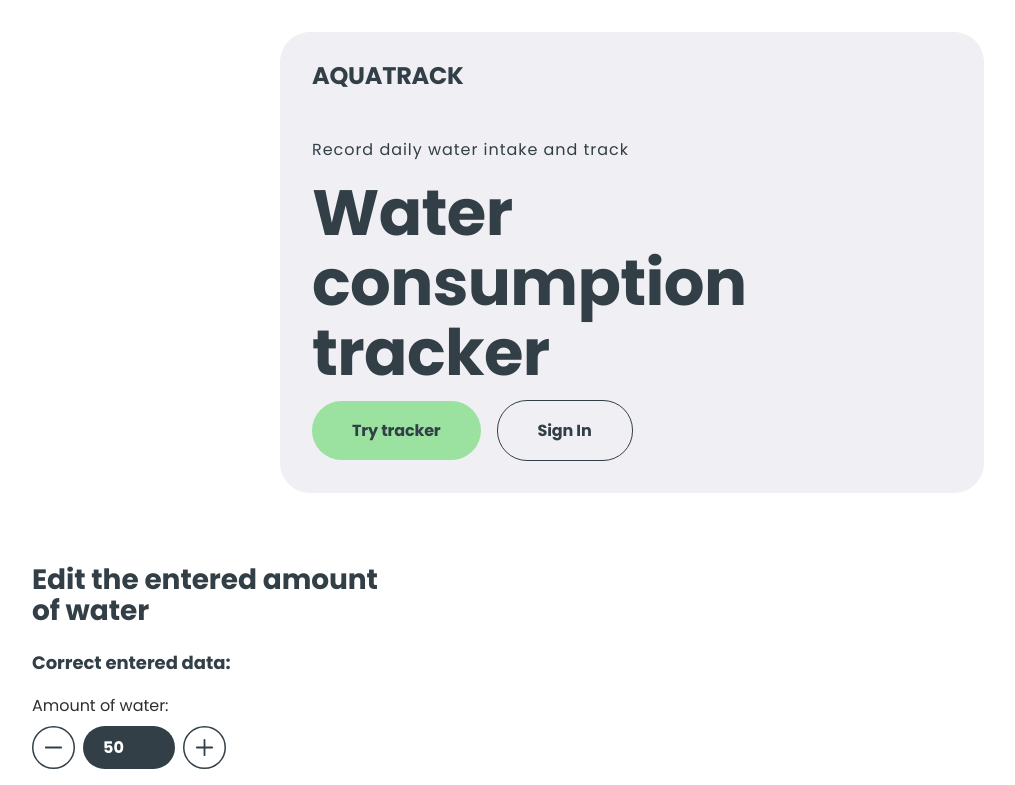
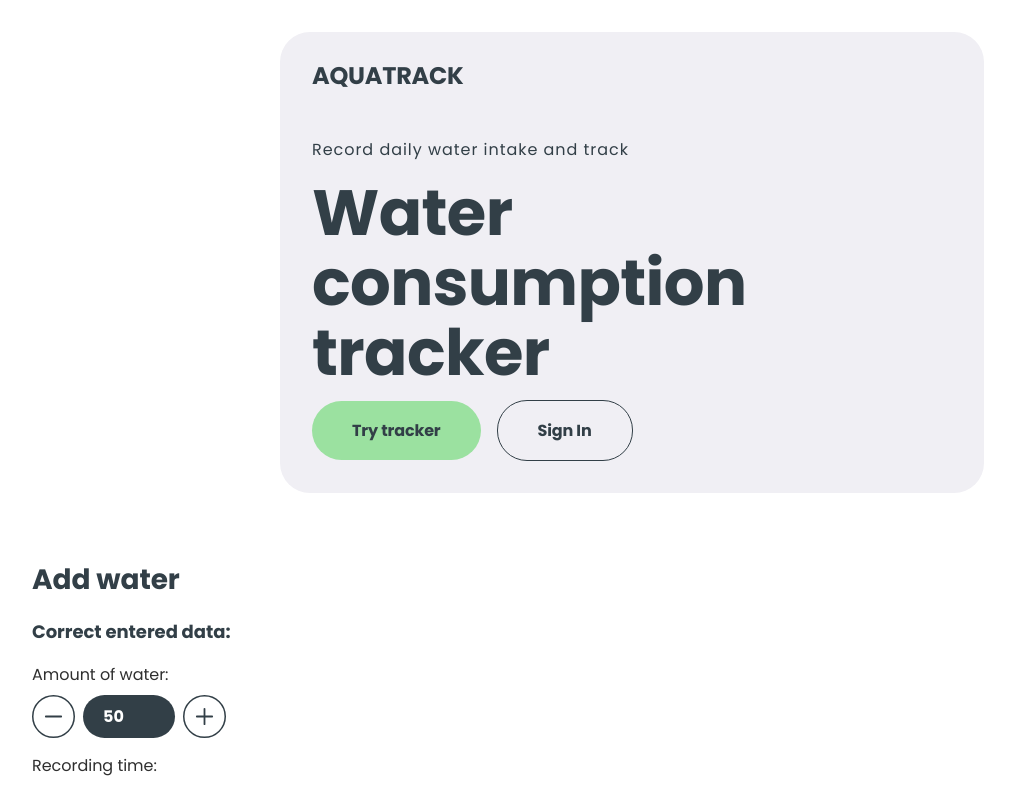
Before and after one commit to sudeepbanerjeechopra/project-aqua-track, a React (Vite) app: page / in a window 1280 px wide. Shown: the top 785 px of the page, without its empty margins (8-1023 px from the left). Built offline with nearby package versions, Linux system fonts and the light colour scheme; no server answers.

Commit message:
Changes WaterForm.jsx

```diff
--- a/src/components/WaterForm/WaterForm.jsx
+++ b/src/components/WaterForm/WaterForm.jsx
@@ -29,7 +29,6 @@ const WaterForm = () => {
     const { handleSubmit, formState: { errors, isValid }, getValues, setValue, register } = useForm({
         defaultValues: {
             waterAmount: 50,
-            ml: 'ml',
             time: defaultTime(),
             keyboardAmount: 50,
         }
@@ -39,13 +38,12 @@ const WaterForm = () => {
         try {
             await schemaWater.validate(data, { abortEarly: false });
             console.log('Valid data:', data);
-
                 toast.success('Data successfully added!')
             // Reset form or perform other actions as needed
             // reset();
         } catch (error) {
             console.error('Validation errors:', error);
-            toast.error('Validation failed. Please check your input')
+            toast.error('Invalid value of water! Min: 0, Max: 500')
 
         }
     };
@@ -66,7 +64,6 @@ const WaterForm = () => {
 
         fetchWaterEntries();
 
-
     const handleWaterChange = (newValue) => {
         setValue('waterAmount', newValue);
         setValue('keyboardAmount', newValue);
@@ -75,8 +72,10 @@ const handleWaterChange = (newValue) => {
 const incrementWater = () => {
     const currentAmount = Number(getValues('waterAmount'));
     const newValue = currentAmount + 50;
+        if (newValue <= 500) {
         handleWaterChange(newValue);
             setValue('waterAmount', newValue);
+    }
 };
 
 const decrementWater = () => {
@@ -120,7 +119,7 @@ const decrementWater = () => {
                     <input
                     className={style.inputWaterForm}
                     type="time"
-                    {...register('time', { required: true })}
+                    {...register('time', {required: true})}
                     defaultValue={defaultTime()}
                     onChange={(e) => setValue('time', e.target.value)}
                 />
@@ -135,12 +134,11 @@ const decrementWater = () => {
                     className={style.inputWaterForm}
                     type="number"
                     {...register('keyboardAmount', { required: true })}
-                    readOnly
+                    onChange={(e) => setValue('waterAmount', e.target.value)}
                     />
         </label>
         <p>{errors.keyboardAmount?.message}</p>
        </div>
-
             <button className={style.btnWaterForm} type="submit" disabled={!isValid}>Save</button>
         </form>
     </div>
--- a/src/pages/HomePage/HomePage.jsx
+++ b/src/pages/HomePage/HomePage.jsx
@@ -12,7 +12,7 @@ const HomePage = () => {
         <title>Home Page</title>
       </Helmet>
       <Home />
-      <WaterModal/>
+      <WaterModal operationType={'add'}/>
 
     </>
   );
```
Lines whose indentation alone changed are shown as unchanged.
